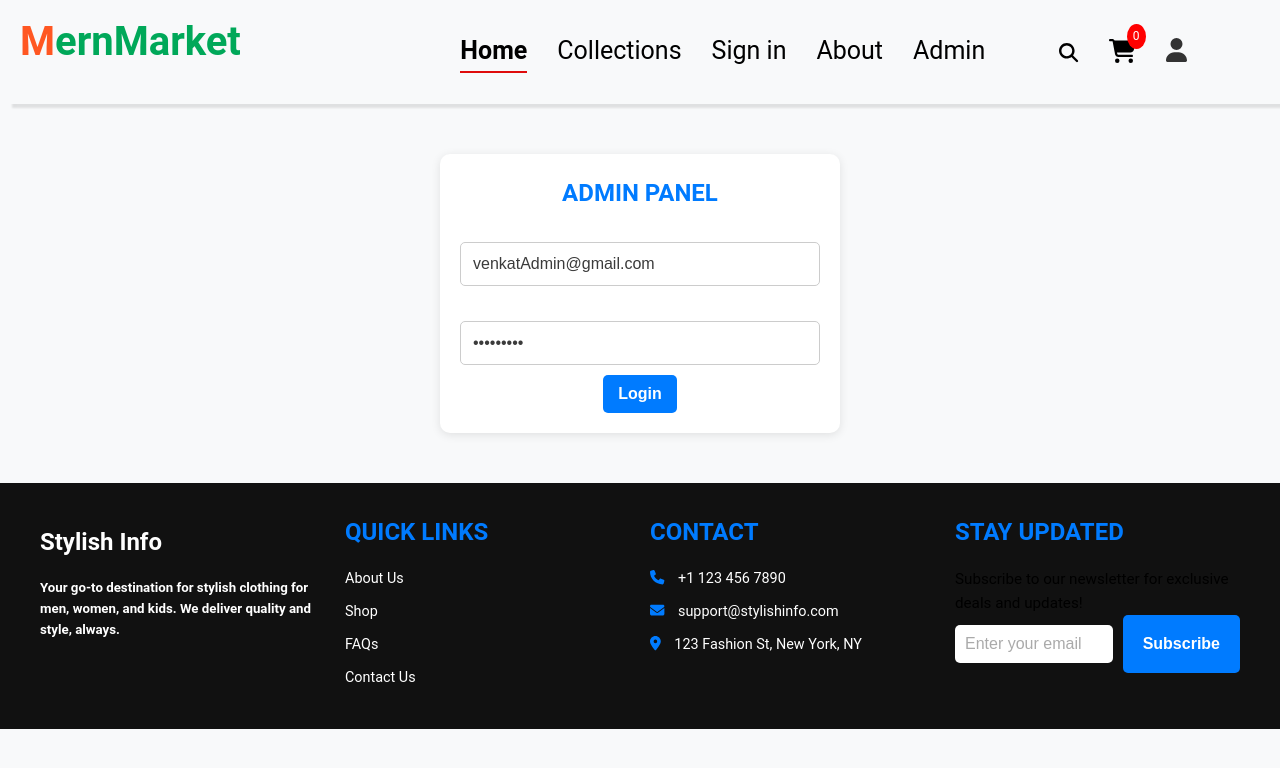
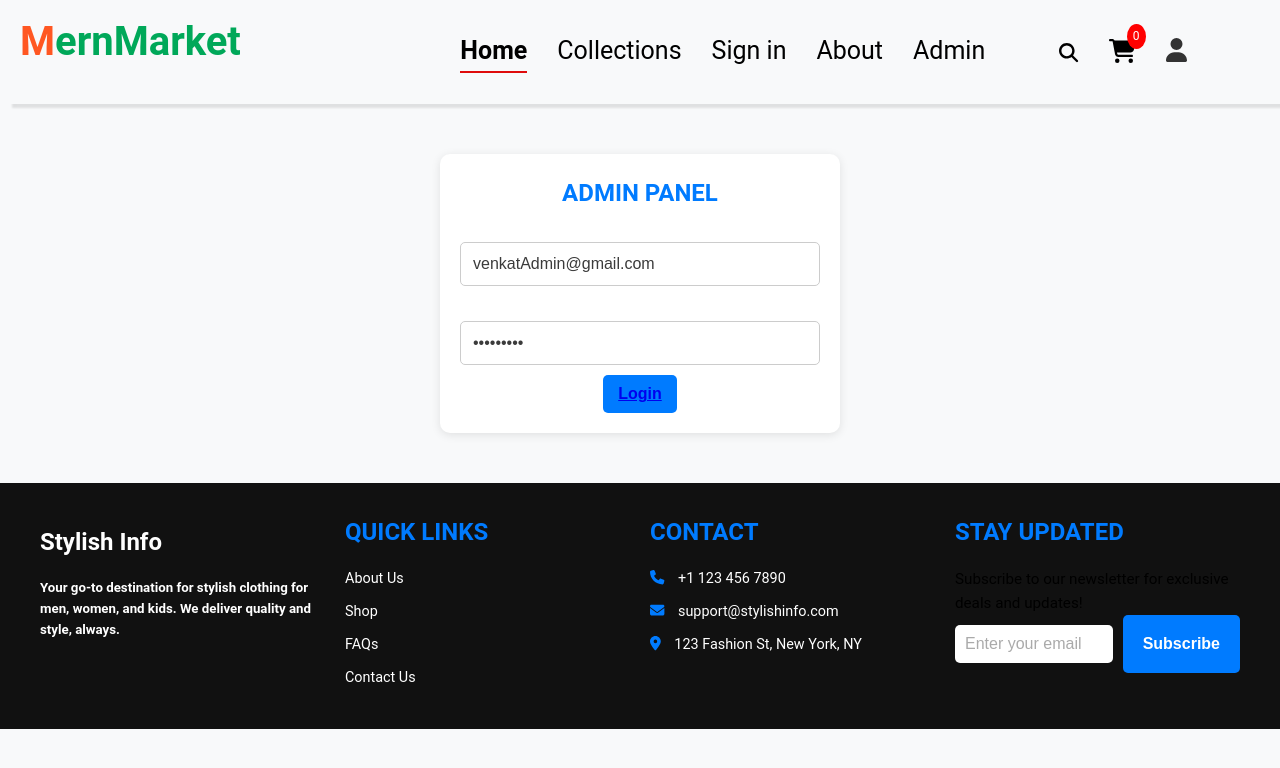
Before and after one commit to venkatReddy0515/E-commerce-website, a React (Vite) app in the folder Front/E-commeree/: page /admin in a window 1280 px wide. Shown: the top 768 px of the page. Built offline with nearby package versions, Linux system fonts and the light colour scheme; no server answers.

Commit message:
Update Admin.jsx

```diff
--- a/Front/E-commeree/src/Components/Admin/Admin.jsx
+++ b/Front/E-commeree/src/Components/Admin/Admin.jsx
@@ -1,7 +1,9 @@
 import { useState } from "react";
 import Axios from "axios";
 import "./Admin.css"
+import {Link, useNavigate}from "react-router-dom"
 function Admin(){
+    const navigate=useNavigate();
     const [email,setEmail]=useState('venkatAdmin@gmail.com');
     const [password,setPassword]=useState('Admin1234');
     const [admin,setAdmin]=useState('');
@@ -16,7 +18,7 @@ function Admin(){
 
                                     </div>
 
-                                    <button className="submit">Login</button>
+                                    <button className="submit"><Link to="https://mernmarketadmin.onrender.com/">Login</Link></button>
         </div>
         </>
     )
```
